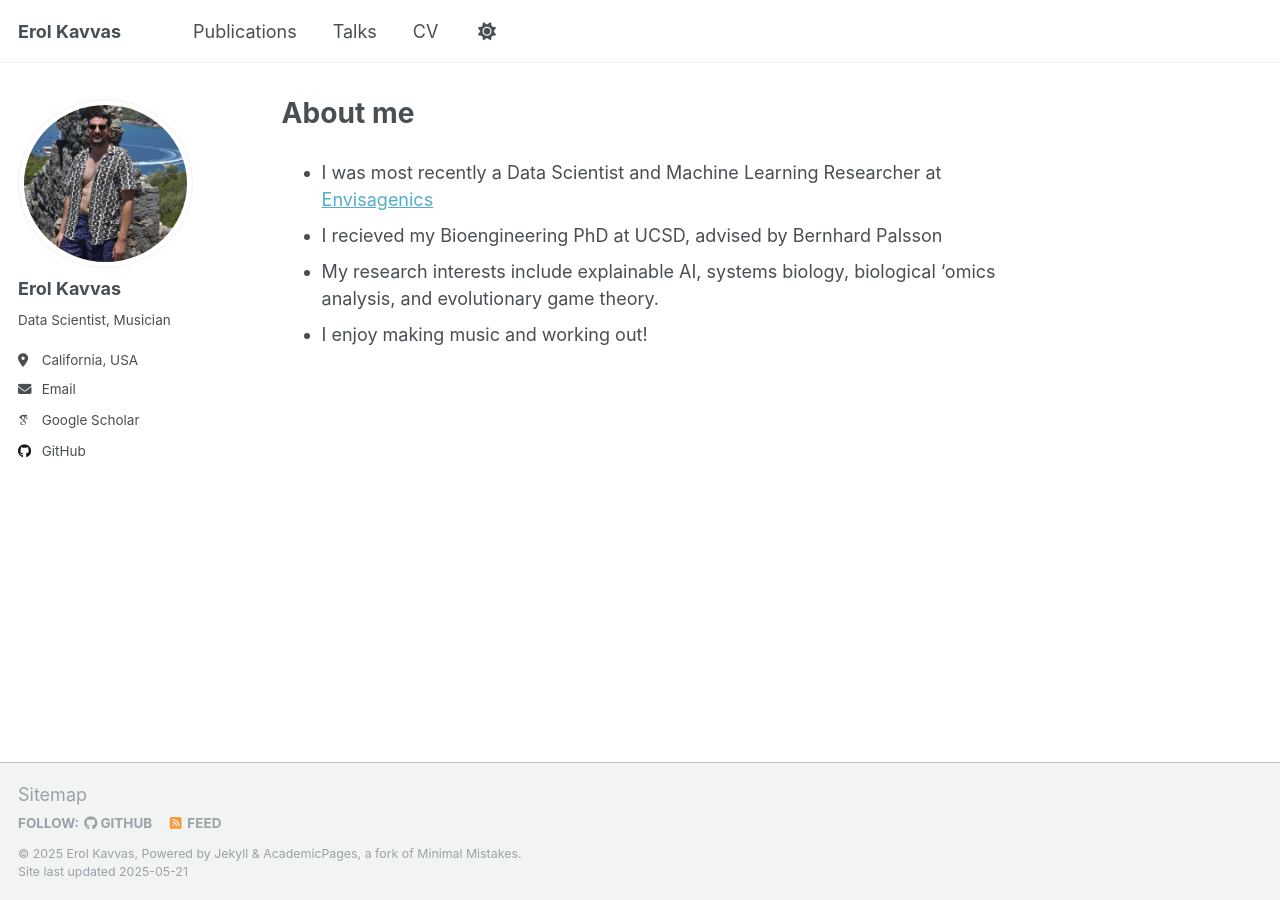
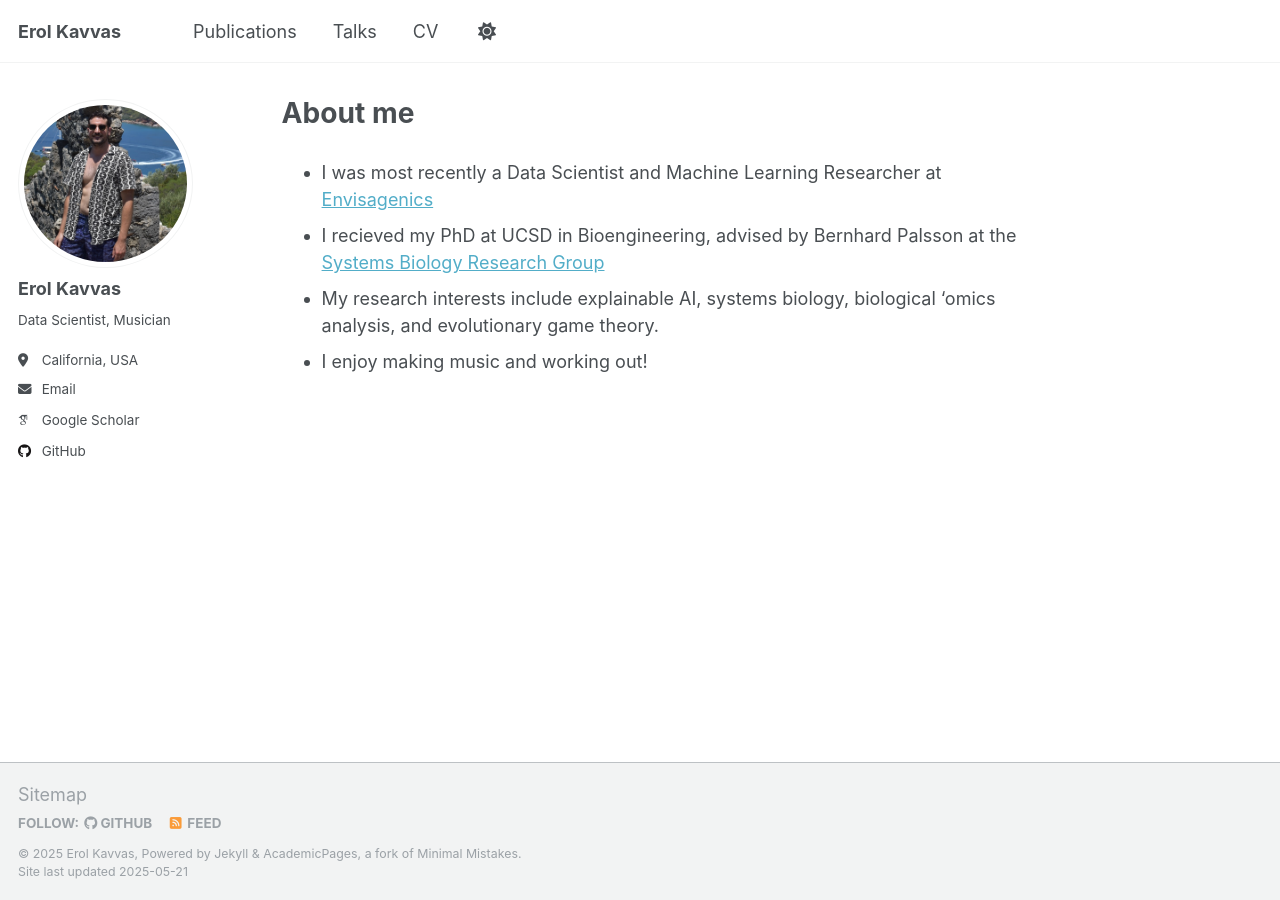
Before and after one commit to erolkavvas/erolkavvas.github.io, a Jekyll site: the page built from _pages/about.md, in a window 1280 px wide. Built offline with Jekyll 4.4.1, drawn with Linux system fonts in a browser that asks for light colours; some web fonts are replaced; a file with an impossible date is left out.

Commit message:
Update cv page

```diff
--- a/_pages/about.md
+++ b/_pages/about.md
@@ -8,7 +8,7 @@ redirect_from:
 ---
 
 * I was most recently a Data Scientist and Machine Learning Researcher at [Envisagenics](https://www.envisagenics.com/)
-* I recieved my Bioengineering PhD at UCSD, advised by Bernhard Palsson
+* I recieved my PhD at UCSD in Bioengineering, advised by Bernhard Palsson at the [Systems Biology Research Group](https://systemsbiology.ucsd.edu/)
 * My research interests include explainable AI, systems biology, biological 'omics analysis, and evolutionary game theory.
 * I enjoy making music and working out!
 
```
